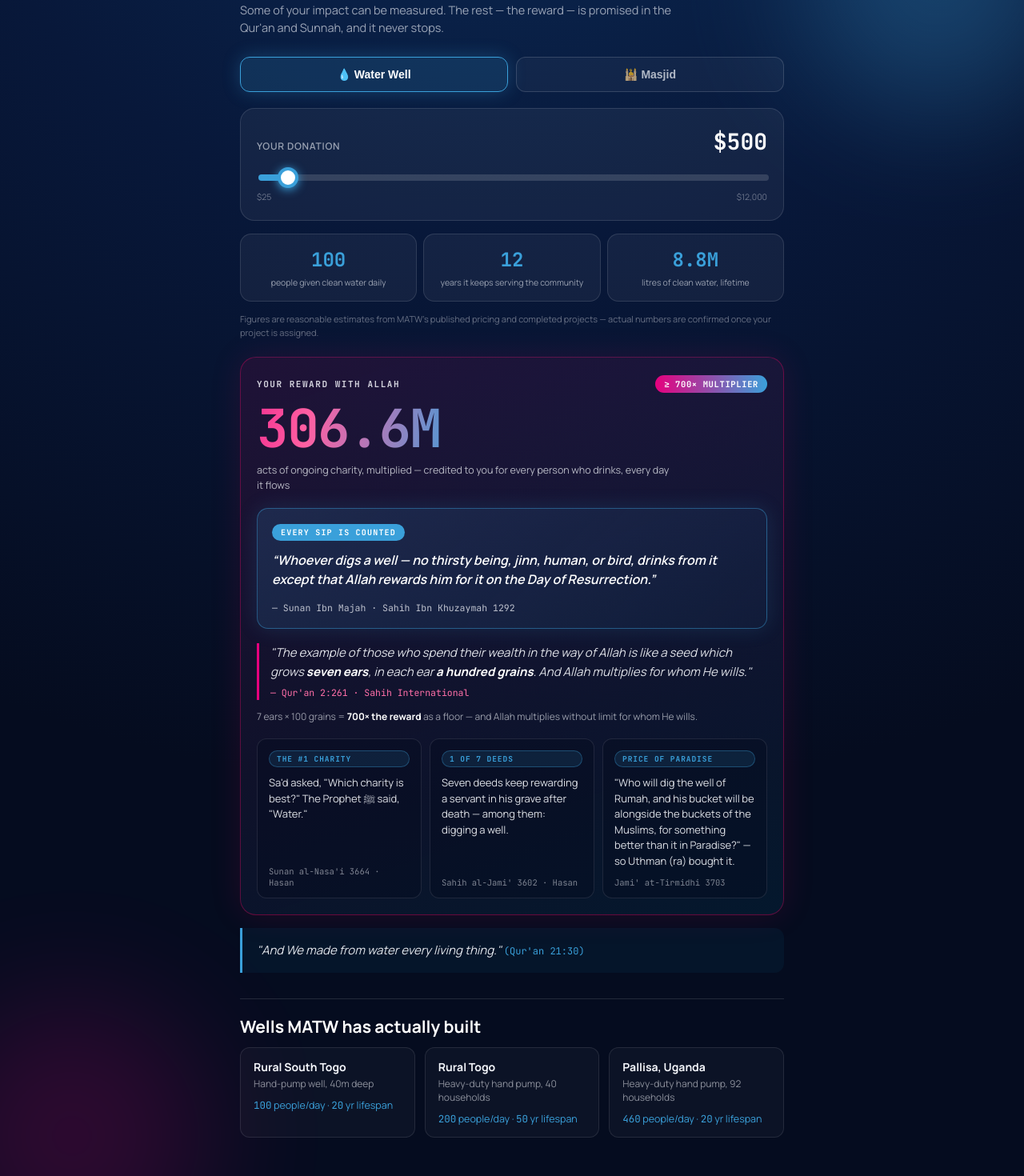
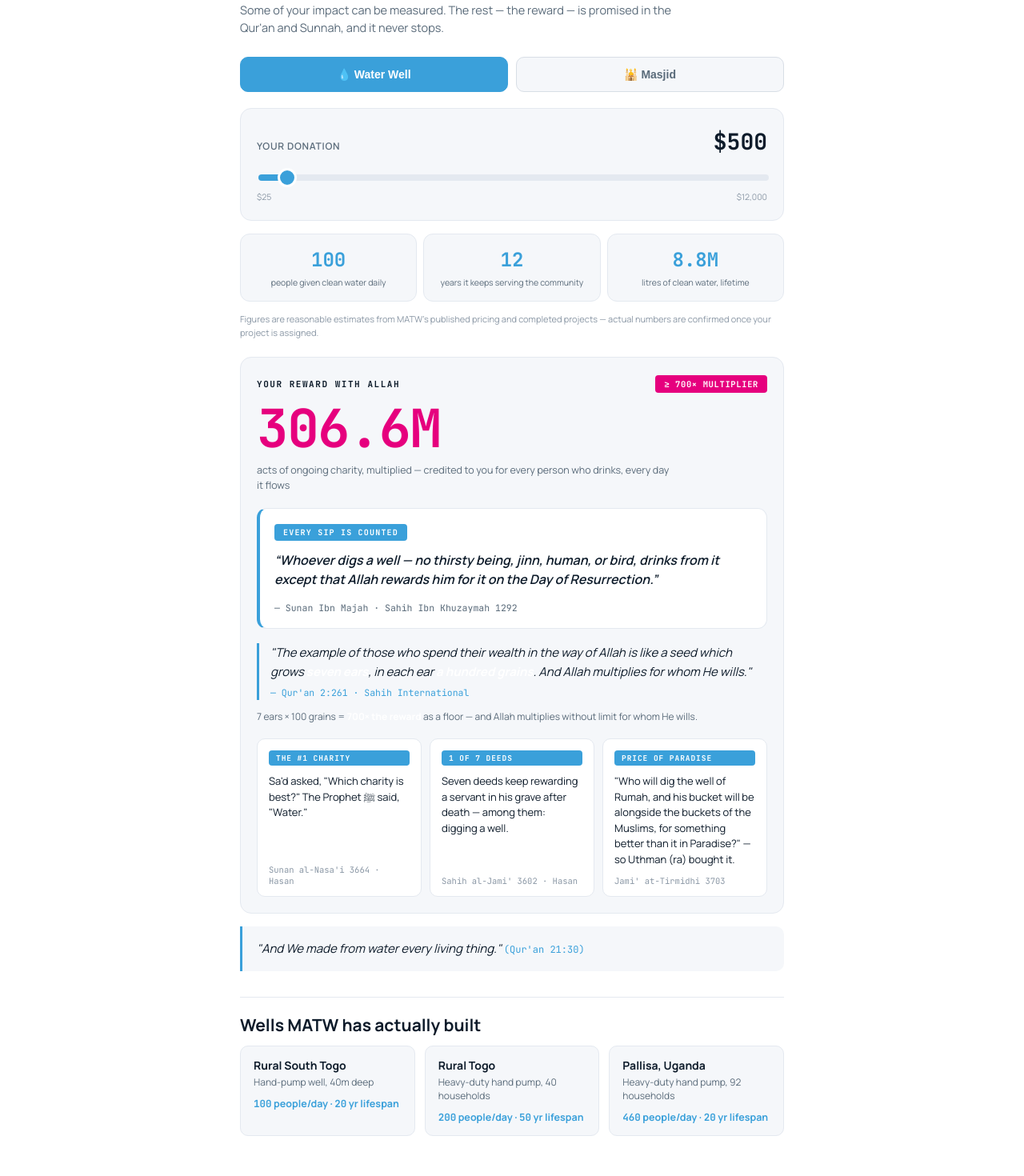
Before and after one commit to 292akhil2929-cmyk/sadaqah-calculator, a Next.js app: page / in a window 1280 px wide. Shown: the part 120-1590 px from the top of the page at 80% size. Built offline with nearby package versions, Linux system fonts and the light colour scheme.

Commit message:
Add interaction-gated Add to Cart CTA; flatten theme to plain white/blue/pink (no gradients, glow, or animation)

```diff
--- a/app/page.jsx
+++ b/app/page.jsx
@@ -1,6 +1,6 @@
 "use client";
 
-import React, { useState, useMemo, useEffect } from "react";
+import React, { useState, useMemo } from "react";
 
 /**
  * Sadaqah Jariyah Impact Calculator — MATW brand theme (magenta #f60362 / blue #00a3da)
@@ -29,9 +29,15 @@ import React, { useState, useMemo, useEffect } from "react";
 
 const CURRENCY = "$";
 
-// MATW brand palette — sampled from the live site's blue nav + magenta band
+// MATW brand palette — sampled directly from the live site's blue nav + magenta band
 const PINK = "#e6007e";
 const BLUE = "#3aa0da";
+const INK = "#0d1b2a";
+
+// Where "Add to Cart" sends the donor. MATW's cart takes amount + a fund name as
+// query params — swap this for the real product/cart endpoint when integrating.
+const DONATE_BASE_URL = "https://matwproject.org/sadaqah-jariyah";
+const FUND_SLUG = { well: "water-wells", masjid: "build-a-masjid" };
 
 const WELL_ANCHORS = [
   { cost: 500, peoplePerDay: 100, lifespanYears: 12 },
@@ -172,7 +178,7 @@ function computeMasjidImpact(amount) {
 export default function DonationImpactCalculator() {
   const [mode, setMode] = useState("well");
   const [amount, setAmount] = useState(500);
-  const [pulse, setPulse] = useState(false);
+  const [hasInteracted, setHasInteracted] = useState(false);
 
   const min = 25;
   const max = mode === "well" ? 12000 : 45000;
@@ -190,21 +196,22 @@ export default function DonationImpactCalculator() {
   // The reward we can actually put a number on — multiplied ≥700× per Qur'an 2:261.
   const multipliedReward = lifetimeActs * REWARD_MULTIPLIER;
 
-  useEffect(() => {
-    setPulse(true);
-    const t = setTimeout(() => setPulse(false), 220);
-    return () => clearTimeout(t);
-  }, [amount, mode]);
-
   function switchMode(next) {
     setMode(next);
     setAmount(next === "well" ? 500 : 15000);
+    setHasInteracted(true);
+  }
+
+  function changeAmount(next) {
+    setAmount(next);
+    setHasInteracted(true);
   }
 
   const accent = mode === "well" ? BLUE : PINK;
   const verse = VERSE[mode];
   const rewardTexts = REWARD_TEXTS[mode];
   const featured = FEATURED[mode];
+  const cartUrl = `${DONATE_BASE_URL}?fund=${FUND_SLUG[mode]}&amount=${amount}`;
 
   return (
     <div style={styles.page}>
@@ -219,62 +226,29 @@ export default function DonationImpactCalculator() {
           width: 100%;
           height: 8px;
           border-radius: 999px;
-          background: linear-gradient(90deg, var(--accent, ${PINK}) 0%, var(--accent, ${PINK}) var(--fill, 20%), rgba(255,255,255,0.14) var(--fill, 20%), rgba(255,255,255,0.14) 100%);
+          background: linear-gradient(90deg, var(--accent, ${PINK}) 0%, var(--accent, ${PINK}) var(--fill, 20%), #E4E9F0 var(--fill, 20%), #E4E9F0 100%);
           outline: none;
         }
         .sjc-slider::-webkit-slider-thumb {
           -webkit-appearance: none;
           appearance: none;
-          width: 26px;
-          height: 26px;
+          width: 24px;
+          height: 24px;
           border-radius: 50%;
-          background: #FFFFFF;
-          border: 4px solid var(--accent, ${PINK});
+          background: var(--accent, ${PINK});
+          border: 3px solid #FFFFFF;
           cursor: pointer;
-          box-shadow: 0 2px 12px var(--accent, ${PINK});
         }
         .sjc-slider::-moz-range-thumb {
-          width: 26px;
-          height: 26px;
+          width: 24px;
+          height: 24px;
           border-radius: 50%;
-          background: #FFFFFF;
-          border: 4px solid var(--accent, ${PINK});
+          background: var(--accent, ${PINK});
+          border: 3px solid #FFFFFF;
           cursor: pointer;
         }
-        .sjc-mode-btn { transition: all 0.2s ease; }
-        .sjc-pulse { transition: transform 0.22s cubic-bezier(.34,1.56,.64,1); }
-        .sjc-pulse.on { transform: scale(1.06); }
-        .sjc-reward-shimmer {
-          background: linear-gradient(100deg, ${PINK} 0%, #ff5fa2 30%, ${BLUE} 70%, ${PINK} 100%);
-          background-size: 220% auto;
-          -webkit-background-clip: text;
-          background-clip: text;
-          -webkit-text-fill-color: transparent;
-          animation: sjc-shimmer 5s linear infinite;
-        }
-        @keyframes sjc-shimmer {
-          to { background-position: 220% center; }
-        }
-        .sjc-glow {
-          position: absolute;
-          width: 340px;
-          height: 340px;
-          border-radius: 50%;
-          filter: blur(80px);
-          opacity: 0.3;
-          pointer-events: none;
-          transition: background 0.4s ease;
-        }
+        .sjc-cta-btn:hover { opacity: 0.92; }
       `}</style>
-
-      <div
-        className="sjc-glow"
-        style={{ top: -80, right: -60, background: accent }}
-      />
-      <div
-        className="sjc-glow"
-        style={{ bottom: -120, left: -80, background: mode === "well" ? PINK : BLUE, opacity: 0.18 }}
-      />
 
       <div className="sjc-root" style={styles.wrap}>
         <div style={styles.eyebrow}>SADAQAH JARIYAH · IMPACT CALCULATOR</div>
@@ -306,7 +280,7 @@ export default function DonationImpactCalculator() {
         <div style={styles.sliderBlock}>
           <div style={styles.sliderLabelRow}>
             <span style={styles.sliderLabel}>Your donation</span>
-            <span className={`sjc-mono sjc-pulse ${pulse ? "on" : ""}`} style={styles.amountDisplay}>
+            <span className="sjc-mono" style={styles.amountDisplay}>
               {CURRENCY}
               {amount.toLocaleString()}
             </span>
@@ -318,7 +292,7 @@ export default function DonationImpactCalculator() {
             max={max}
             step={mode === "well" ? 25 : 250}
             value={amount}
-            onChange={(e) => setAmount(Number(e.target.value))}
+            onChange={(e) => changeAmount(Number(e.target.value))}
             style={{ "--fill": `${((amount - min) / (max - min)) * 100}%`, "--accent": accent }}
           />
           <div style={styles.sliderMinMax}>
@@ -330,7 +304,7 @@ export default function DonationImpactCalculator() {
         {/* Worldly impact — three across */}
         <div style={styles.resultsGrid}>
           <div style={styles.resultCard}>
-            <div className={`sjc-mono sjc-pulse ${pulse ? "on" : ""}`} style={resultNumber(accent)}>
+            <div className="sjc-mono" style={resultNumber(accent)}>
               {fmt(impact.rate)}
             </div>
             <div style={styles.resultLabel}>
@@ -338,13 +312,13 @@ export default function DonationImpactCalculator() {
             </div>
           </div>
           <div style={styles.resultCard}>
-            <div className={`sjc-mono sjc-pulse ${pulse ? "on" : ""}`} style={resultNumber(accent)}>
+            <div className="sjc-mono" style={resultNumber(accent)}>
               {impact.lifespanYears.toFixed(0)}
             </div>
             <div style={styles.resultLabel}>years it keeps serving the community</div>
           </div>
           <div style={styles.resultCard}>
-            <div className={`sjc-mono sjc-pulse ${pulse ? "on" : ""}`} style={resultNumber(accent)}>
+            <div className="sjc-mono" style={resultNumber(accent)}>
               {mode === "well" ? fmt(litres) : fmt(actsOfWorship)}
             </div>
             <div style={styles.resultLabel}>
@@ -352,6 +326,19 @@ export default function DonationImpactCalculator() {
             </div>
           </div>
         </div>
+
+        {/* CTA — appears only after the donor has actually engaged with the calculator */}
+        {hasInteracted && (
+          <a
+            href={cartUrl}
+            target="_blank"
+            rel="noopener noreferrer"
+            className="sjc-cta-btn"
+            style={ctaButton(accent)}
+          >
+            Add to Cart — Donate {CURRENCY}{amount.toLocaleString()} Now
+          </a>
+        )}
 
         <div style={styles.disclaimer}>
           Figures are reasonable estimates from MATW's published pricing and completed
@@ -365,7 +352,7 @@ export default function DonationImpactCalculator() {
             <span style={styles.rewardMultBadge}>≥ {REWARD_MULTIPLIER}× MULTIPLIER</span>
           </div>
 
-          <div className={`sjc-mono sjc-reward-shimmer sjc-pulse ${pulse ? "on" : ""}`} style={styles.rewardNumber}>
+          <div className="sjc-mono" style={styles.rewardNumber}>
             {fmt(multipliedReward)}
           </div>
           <div style={styles.rewardNumberLabel}>
@@ -434,16 +421,18 @@ export default function DonationImpactCalculator() {
   );
 }
 
-// ── style helpers that depend on the active accent ──
+// ── style helpers that depend on the active accent — flat, plain, no glow/gradient ──
 function featuredCard(color) {
   return {
     position: "relative",
-    borderRadius: 14,
+    borderRadius: 12,
     padding: "16px 18px",
     marginBottom: 18,
-    background: `linear-gradient(135deg, ${hexA(color, 0.16)} 0%, ${hexA(color, 0.05)} 100%)`,
-    border: `1px solid ${hexA(color, 0.45)}`,
-    boxShadow: `0 0 26px ${hexA(color, 0.16)}`,
+    background: "#FFFFFF",
+    borderLeft: `4px solid ${color}`,
+    border: "1px solid #E4E9F0",
+    borderLeftWidth: 4,
+    borderLeftColor: color,
   };
 }
 function featuredBadge(color) {
@@ -455,7 +444,7 @@ function featuredBadge(color) {
     fontWeight: 700,
     color: "#fff",
     background: color,
-    borderRadius: 999,
+    borderRadius: 4,
     padding: "4px 11px",
     marginBottom: 12,
   };
@@ -464,14 +453,13 @@ function modeBtnActive(color) {
   return {
     flex: 1,
     padding: "13px 16px",
-    borderRadius: 12,
+    borderRadius: 10,
     border: `1px solid ${color}`,
-    background: hexA(color, 0.16),
+    background: color,
     color: "#FFFFFF",
     fontSize: 14,
     fontWeight: 700,
     cursor: "pointer",
-    boxShadow: `0 0 22px ${hexA(color, 0.28)}`,
   };
 }
 function resultNumber(color) {
@@ -490,38 +478,37 @@ function proofBadge(color) {
     fontSize: 9.5,
     letterSpacing: "0.1em",
     fontWeight: 700,
-    color,
-    background: hexA(color, 0.12),
-    border: `1px solid ${hexA(color, 0.35)}`,
-    borderRadius: 999,
+    color: "#fff",
+    background: color,
+    borderRadius: 4,
     padding: "3px 9px",
     marginBottom: 10,
   };
 }
 function caseStats(color) {
-  return { fontSize: 12.5, color };
+  return { fontSize: 12.5, color, fontWeight: 700 };
 }
-
-// hex (#rrggbb) → rgba string
-function hexA(hex, a) {
-  const h = hex.replace("#", "");
-  const r = parseInt(h.slice(0, 2), 16);
-  const g = parseInt(h.slice(2, 4), 16);
-  const b = parseInt(h.slice(4, 6), 16);
-  return `rgba(${r},${g},${b},${a})`;
+function ctaButton(color) {
+  return {
+    display: "block",
+    textAlign: "center",
+    textDecoration: "none",
+    background: color,
+    color: "#FFFFFF",
+    fontSize: 15,
+    fontWeight: 700,
+    borderRadius: 10,
+    padding: "16px 20px",
+    marginBottom: 20,
+  };
 }
 
 const styles = {
   page: {
-    position: "relative",
-    minHeight: "100%",
-    overflow: "hidden",
-    background: "radial-gradient(ellipse 120% 80% at 50% -10%, #0B2A55 0%, #08183A 45%, #050C1F 100%)",
-    color: "#F4F6FB",
+    background: "#FFFFFF",
+    color: INK,
   },
   wrap: {
-    position: "relative",
-    zIndex: 1,
     maxWidth: 720,
     margin: "0 auto",
     padding: "40px 20px 48px",
@@ -532,18 +519,19 @@ const styles = {
     letterSpacing: "0.14em",
     color: PINK,
     marginBottom: 10,
+    fontWeight: 700,
   },
   h1: {
     fontSize: "clamp(24px, 5vw, 40px)",
     fontWeight: 800,
     margin: "0 0 12px",
     lineHeight: 1.15,
-    color: "#FFFFFF",
+    color: INK,
   },
   sub: {
     fontSize: 14.5,
     lineHeight: 1.55,
-    color: "rgba(244,246,251,0.62)",
+    color: "#5A6B7A",
     margin: "0 0 24px",
     maxWidth: 560,
   },
@@ -551,7 +539,7 @@ const styles = {
     fontSize: "clamp(17px, 3vw, 21px)",
     fontWeight: 700,
     margin: "0 0 12px",
-    color: "#FFFFFF",
+    color: INK,
   },
   modeRow: {
     display: "flex",
@@ -561,18 +549,18 @@ const styles = {
   modeBtn: {
     flex: 1,
     padding: "13px 16px",
-    borderRadius: 12,
-    border: "1px solid rgba(244,246,251,0.15)",
-    background: "rgba(244,246,251,0.04)",
-    color: "rgba(244,246,251,0.7)",
+    borderRadius: 10,
+    border: "1px solid #D8DEE6",
+    background: "#F5F7FA",
+    color: "#5A6B7A",
     fontSize: 14,
     fontWeight: 700,
     cursor: "pointer",
   },
   sliderBlock: {
-    background: "rgba(244,246,251,0.05)",
-    border: "1px solid rgba(244,246,251,0.12)",
-    borderRadius: 18,
+    background: "#F5F7FA",
+    border: "1px solid #E4E9F0",
+    borderRadius: 14,
     padding: "22px 20px",
     marginBottom: 16,
   },
@@ -584,14 +572,14 @@ const styles = {
   },
   sliderLabel: {
     fontSize: 12,
-    color: "rgba(244,246,251,0.6)",
+    color: "#5A6B7A",
     textTransform: "uppercase",
     letterSpacing: "0.06em",
     fontWeight: 600,
   },
   amountDisplay: {
     fontSize: 28,
-    color: "#FFFFFF",
+    color: INK,
     fontWeight: 700,
     display: "inline-block",
   },
@@ -599,7 +587,7 @@ const styles = {
     display: "flex",
     justifyContent: "space-between",
     fontSize: 10.5,
-    color: "rgba(244,246,251,0.4)",
+    color: "#8A97A5",
     marginTop: 8,
   },
   resultsGrid: {
@@ -611,34 +599,31 @@ const styles = {
   resultCard: {
     flex: 1,
     minWidth: 0,
-    background: "rgba(244,246,251,0.05)",
-    border: "1px solid rgba(244,246,251,0.12)",
-    borderRadius: 14,
+    background: "#F5F7FA",
+    border: "1px solid #E4E9F0",
+    borderRadius: 12,
     padding: "16px 8px",
     textAlign: "center",
   },
   resultLabel: {
     fontSize: 10.5,
     lineHeight: 1.35,
-    color: "rgba(244,246,251,0.6)",
+    color: "#5A6B7A",
   },
   disclaimer: {
     fontSize: 11,
     lineHeight: 1.5,
-    color: "rgba(244,246,251,0.4)",
+    color: "#8A97A5",
     marginBottom: 22,
   },
 
-  // ── Eternal reward panel ──
+  // ── Eternal reward panel — flat two-tone block, no gradients/glow ──
   rewardPanel: {
-    position: "relative",
-    borderRadius: 20,
+    borderRadius: 14,
     padding: "22px 20px 20px",
     marginBottom: 16,
-    background:
-      "linear-gradient(160deg, rgba(246,3,98,0.10) 0%, rgba(0,163,218,0.08) 100%)",
-    border: "1px solid rgba(246,3,98,0.35)",
-    boxShadow: "0 0 40px rgba(246,3,98,0.12)",
+    background: "#F5F7FA",
+    border: "1px solid #E4E9F0",
   },
   rewardTopRow: {
     display: "flex",
@@ -652,7 +637,7 @@ const styles = {
     fontFamily: "'JetBrains Mono', monospace",
     fontSize: 11,
     letterSpacing: "0.14em",
-    color: "rgba(244,246,251,0.85)",
+    color: INK,
     fontWeight: 700,
   },
   rewardMultBadge: {
@@ -661,8 +646,8 @@ const styles = {
     fontWeight: 700,
     letterSpacing: "0.06em",
     color: "#fff",
-    background: `linear-gradient(90deg, ${PINK}, ${BLUE})`,
-    borderRadius: 999,
+    background: PINK,
+    borderRadius: 4,
     padding: "4px 11px",
   },
   rewardNumber: {
@@ -672,17 +657,18 @@ const styles = {
     letterSpacing: "-0.02em",
     display: "inline-block",
     marginTop: 4,
+    color: PINK,
   },
   rewardNumberLabel: {
     fontSize: 12.5,
     lineHeight: 1.5,
-    color: "rgba(244,246,251,0.72)",
+    color: "#5A6B7A",
     marginTop: 10,
     marginBottom: 18,
     maxWidth: 520,
   },
   rewardVerse: {
-    borderLeft: `3px solid ${PINK}`,
+    borderLeft: `3px solid ${BLUE}`,
     paddingLeft: 14,
     marginBottom: 12,
   },
@@ -690,7 +676,7 @@ const styles = {
     fontSize: 15,
     lineHeight: 1.6,
     fontStyle: "italic",
-    color: "rgba(244,246,251,0.9)",
+    color: INK,
     margin: 0,
   },
   rewardVerseRef: {
@@ -698,12 +684,12 @@ const styles = {
     marginTop: 6,
     fontFamily: "'JetBrains Mono', monospace",
     fontSize: 11.5,
-    color: "#ff6fa8",
+    color: BLUE,
   },
   rewardMathNote: {
     fontSize: 12,
     lineHeight: 1.5,
-    color: "rgba(244,246,251,0.6)",
+    color: "#5A6B7A",
     marginBottom: 18,
   },
   featuredText: {
@@ -711,13 +697,13 @@ const styles = {
     lineHeight: 1.55,
     fontWeight: 600,
     fontStyle: "italic",
-    color: "#FFFFFF",
+    color: INK,
     margin: "0 0 10px",
   },
   featuredRef: {
     fontFamily: "'JetBrains Mono', monospace",
     fontSize: 11.5,
-    color: "rgba(244,246,251,0.75)",
+    color: "#5A6B7A",
   },
   proofGrid: {
     display: "grid",
@@ -725,9 +711,9 @@ const styles = {
     gap: 10,
   },
   proofCard: {
-    background: "rgba(5,12,31,0.45)",
-    border: "1px solid rgba(244,246,251,0.1)",
-    borderRadius: 12,
+    background: "#FFFFFF",
+    border: "1px solid #E4E9F0",
+    borderRadius: 10,
     padding: "14px 14px 12px",
     display: "flex",
     flexDirection: "column",
@@ -735,27 +721,27 @@ const styles = {
   proofText: {
     fontSize: 13,
     lineHeight: 1.5,
-    color: "rgba(244,246,251,0.9)",
+    color: INK,
     margin: "0 0 10px",
     flex: 1,
   },
   proofRef: {
     fontFamily: "'JetBrains Mono', monospace",
     fontSize: 10.5,
-    color: "rgba(244,246,251,0.5)",
+    color: "#8A97A5",
   },
 
   quoteCard: {
     borderLeft: `3px solid ${BLUE}`,
-    background: "rgba(0,163,218,0.06)",
-    borderRadius: "0 12px 12px 0",
+    background: "#F5F7FA",
+    borderRadius: "0 10px 10px 0",
     padding: "16px 18px",
     marginBottom: 8,
   },
   quoteText: {
     fontSize: 15,
     lineHeight: 1.6,
-    color: "rgba(244,246,251,0.92)",
+    color: INK,
     fontStyle: "italic",
     margin: 0,
   },
@@ -767,7 +753,7 @@ const styles = {
   },
   sectionDivider: {
     height: 1,
-    background: "rgba(244,246,251,0.12)",
+    background: "#E4E9F0",
     margin: "32px 0 20px",
   },
   caseGrid: {
@@ -776,19 +762,20 @@ const styles = {
     gap: 12,
   },
   caseCard: {
-    border: "1px solid rgba(244,246,251,0.1)",
-    borderRadius: 12,
+    border: "1px solid #E4E9F0",
+    borderRadius: 10,
     padding: "14px 16px",
-    background: "rgba(244,246,251,0.03)",
+    background: "#F5F7FA",
   },
   casePlace: {
     fontWeight: 700,
     fontSize: 14,
     marginBottom: 3,
+    color: INK,
   },
   caseType: {
     fontSize: 12,
-    color: "rgba(244,246,251,0.55)",
+    color: "#5A6B7A",
     marginBottom: 10,
   },
 };
```
